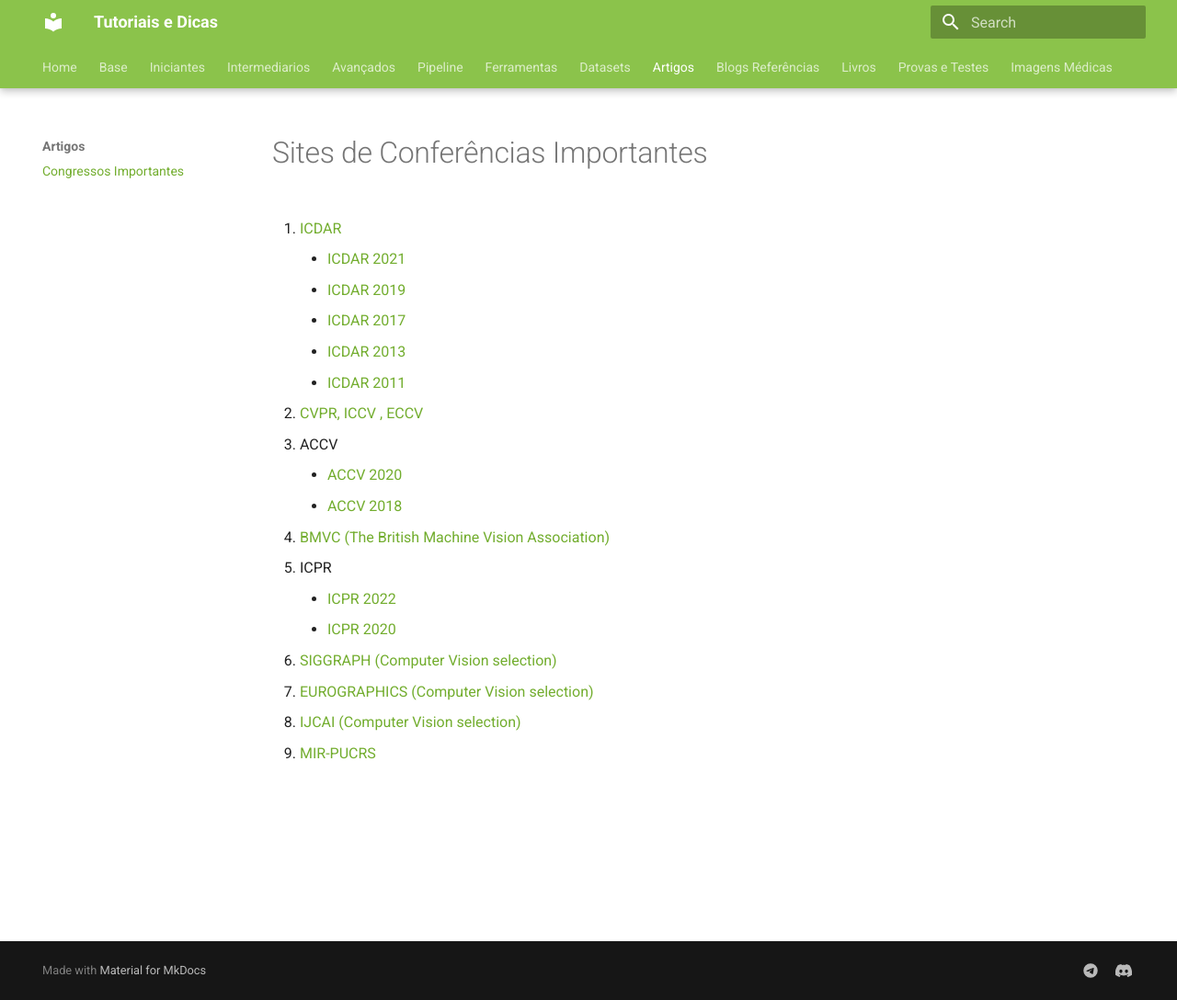
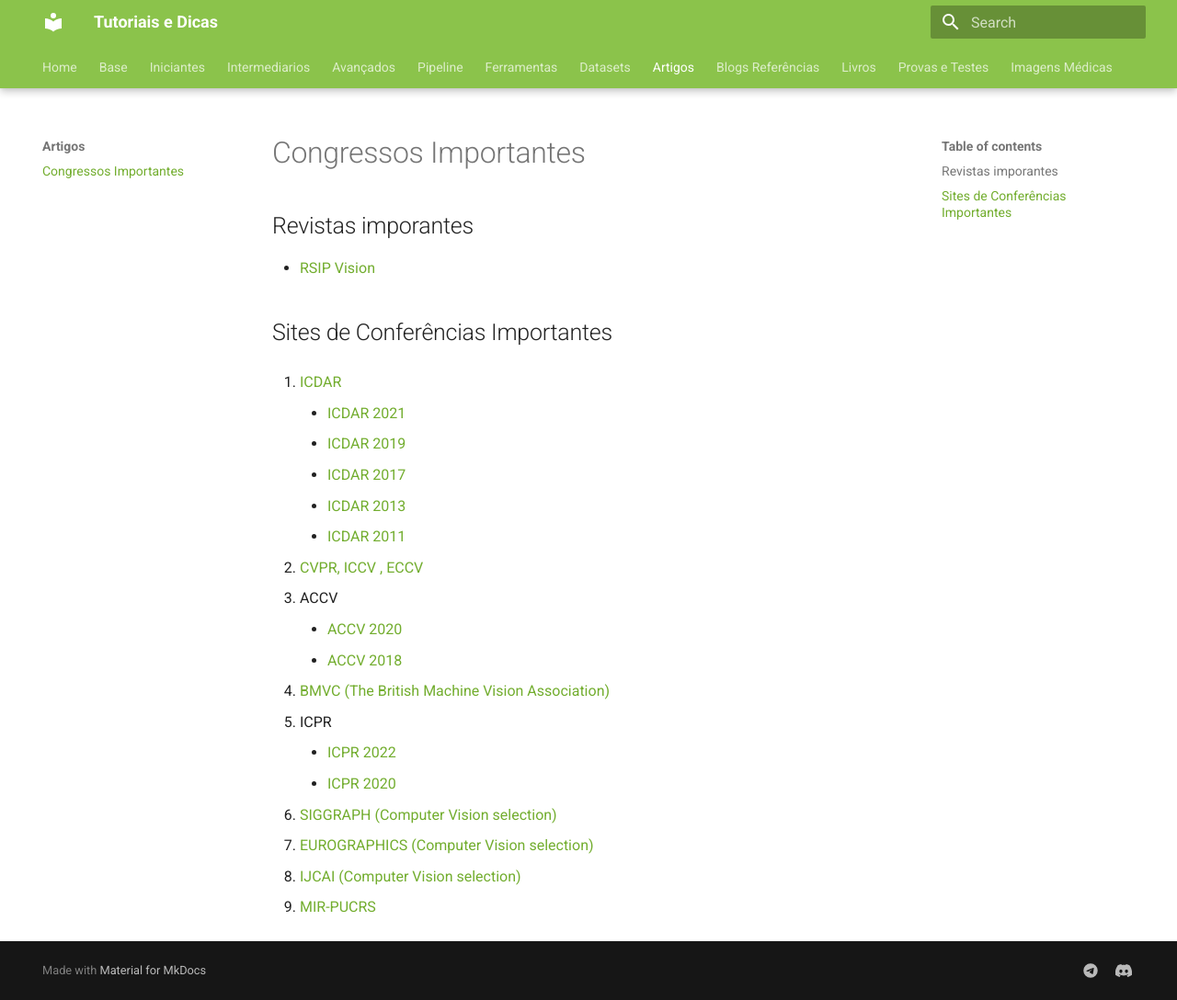
Before and after one commit to Grupo-OpenCV-BR/tutoriais-tecnologia, an MkDocs documentation site: the page built from docs/papers/congressos.md, in a window 1280 px wide and 1088 px high. Shown: the whole window at 92% size. Built offline with MkDocs 1.6.1 and Material for MkDocs 9.7.7, drawn with Linux system fonts in a browser that asks for light colours; the version menu is left out.

Commit message:
Adição de revistas imporantes

```diff
--- a/docs/papers/congressos.md
+++ b/docs/papers/congressos.md
@@ -1,4 +1,11 @@
-# Sites de Conferências Importantes
+## Revistas imporantes
+
+- [RSIP Vision](https://www.rsipvision.com/computer-vision-news/)
+
+
+
+
+## Sites de Conferências Importantes
 
 1.  [ICDAR](https://www.icdar.org/)
     <ul>
```
